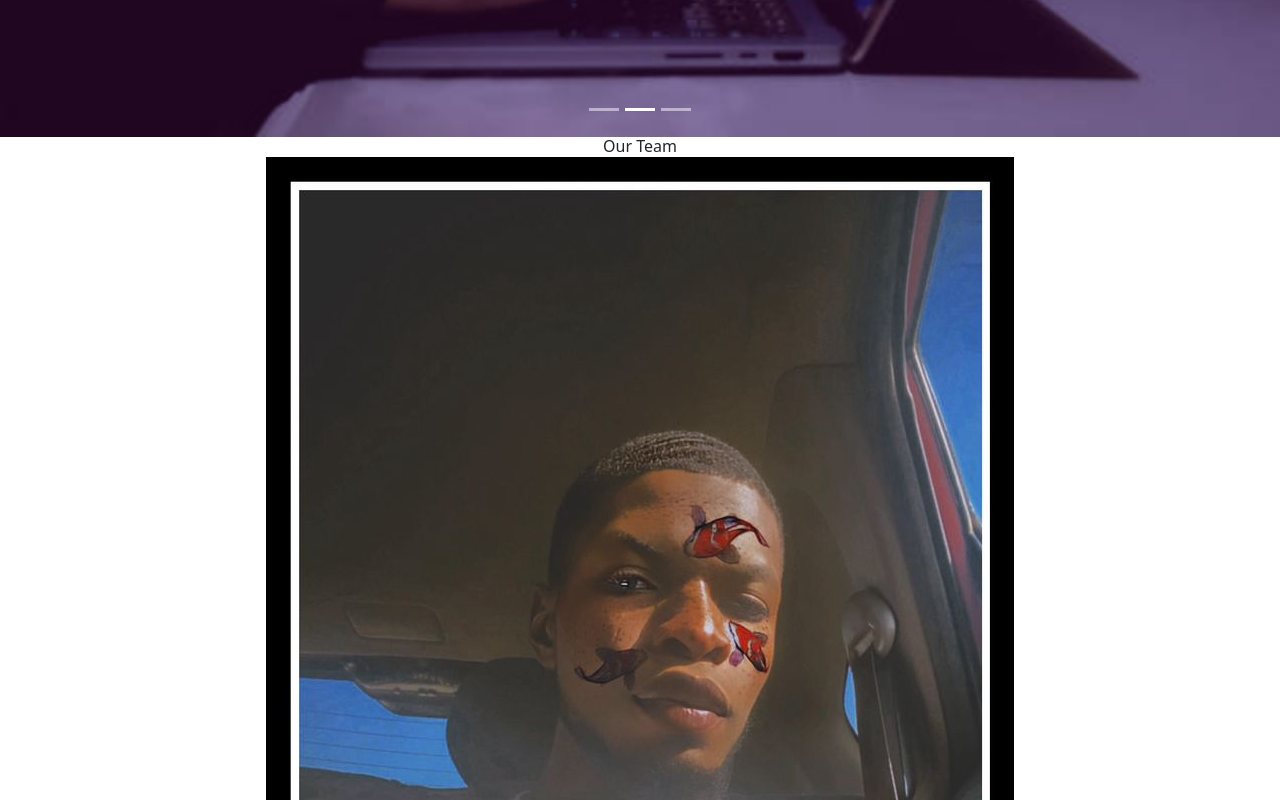
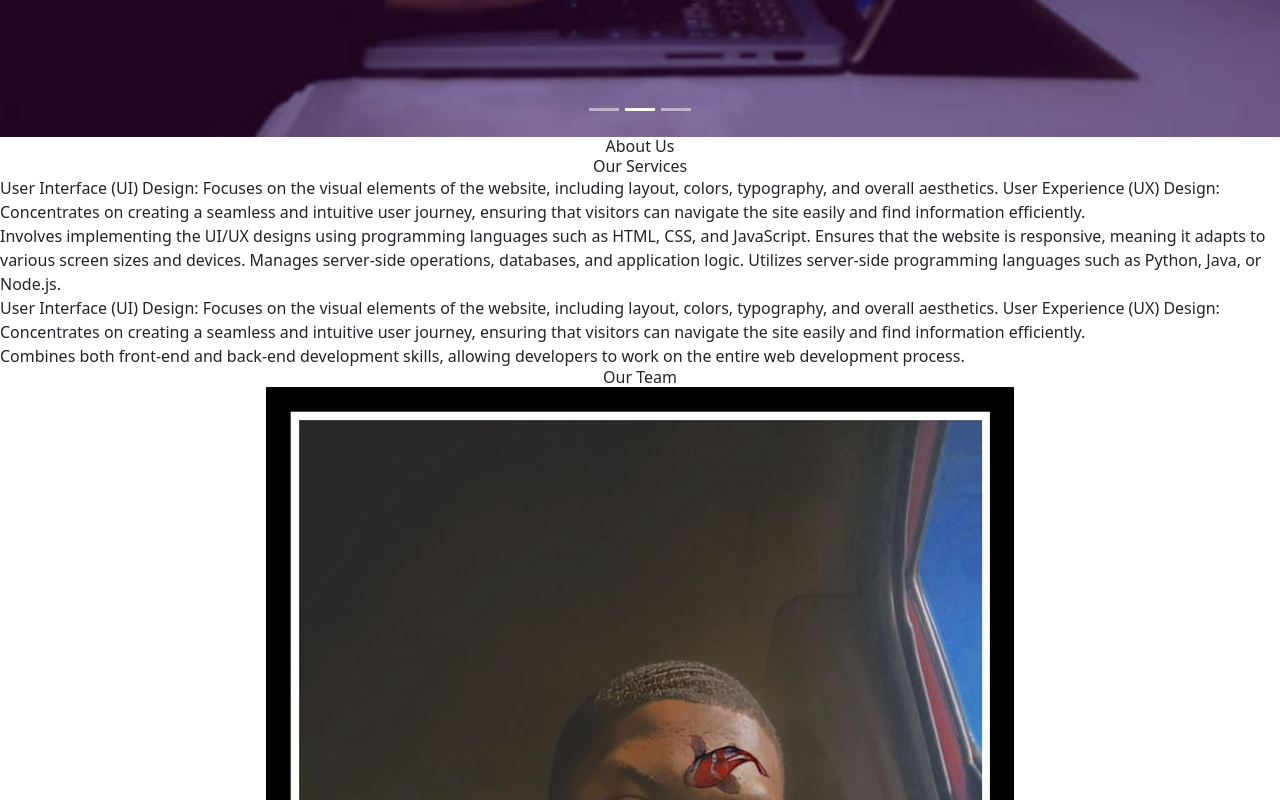
Before and after one commit to Rootsinc23/roots-website, a React (Vite) app: page / in a window 1280 px wide. Shown: the part 1040-1840 px from the top of the page. Built offline with nearby package versions, Linux system fonts and the light colour scheme; a web font is replaced by a local one.

Commit message:
updated files

```diff
--- a/src/App.jsx
+++ b/src/App.jsx
@@ -16,8 +16,8 @@ function App() {
   return (
     <>
      <Home />
-     {/* <About />
-     <Services /> */}
+     <About />
+     <Services />
      <Team />
      <div className='mt-3 sm:flex'>
 
--- a/src/team.js
+++ b/src/team.js
@@ -66,7 +66,7 @@ const TEAM = [
     name: 'Bella',
     track: 'Ui/Ux Designer',
     role: 'Team member',
-    // img: pic12
+    img: pic12
 },
 {
     id: 9,
@@ -97,13 +97,7 @@ const TEAM = [
     // img: pic11
 },
 
-{
-    id: 6,
-    name: 'Bella',
-    track: 'Ui/Ux Designer',
-    role: 'Team member',
-    img: pic12
-},
+
 
 ]
 
```
